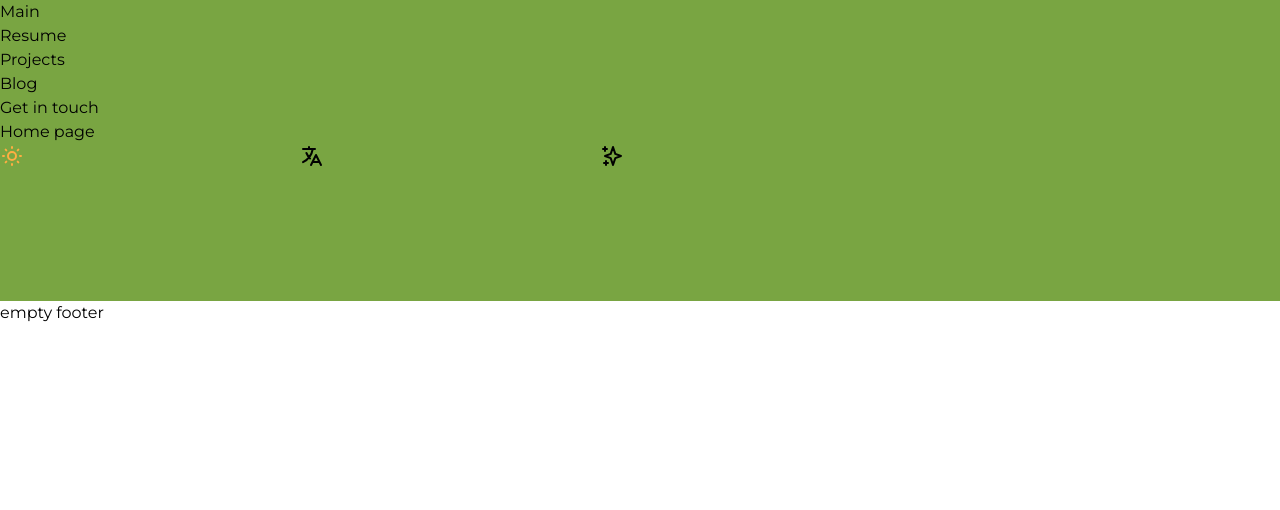
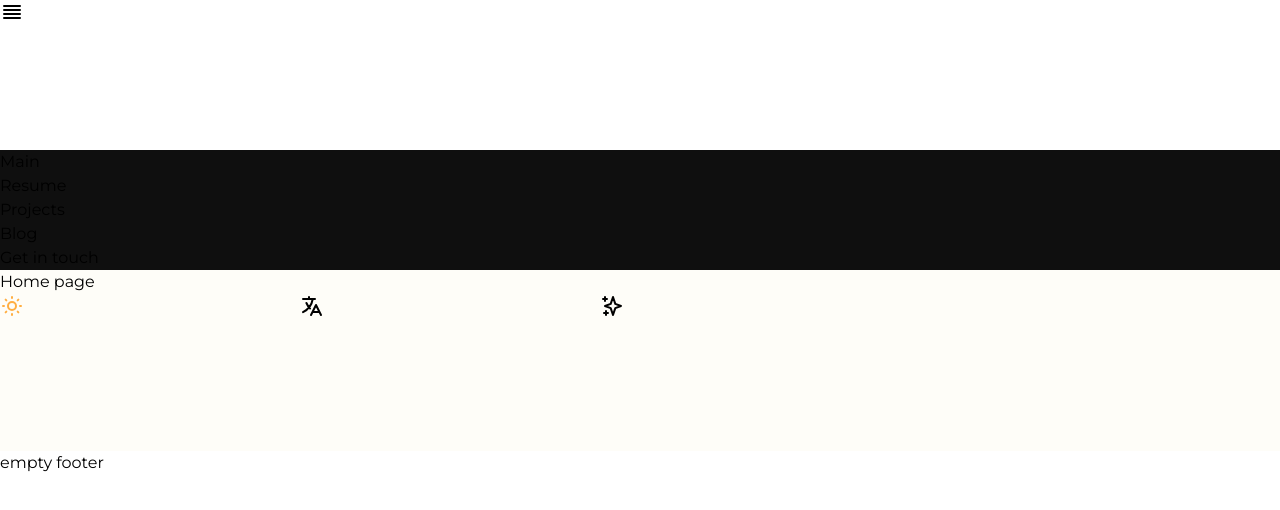
Before and after one commit to Somayyah/sumaiia.xyz-website, a Next.js app: page / in a window 1280 px wide. Shown: the top 510 px of the page. Built offline with nearby package versions, Linux system fonts and the light colour scheme; a web font is replaced by a local one.

Commit message:
SEO Information

```diff
--- a/components/LanguageSwitch.tsx
+++ b/components/LanguageSwitch.tsx
@@ -15,7 +15,7 @@ export default function LanguageSwitch({ setLanguage, Custom }) {
   }
 
 return (
-    <button className="" onClick={()=> {handleICON(); handlelanguage()}}>
+    <button aria-label="Arabic to English and vice versa" className="" onClick={()=> {handleICON(); handlelanguage()}}>
         {icon}
     </button>
     )
--- a/components/Nav.tsx
+++ b/components/Nav.tsx
@@ -1,8 +1,10 @@
 import Link from "next/link"
-
+import ICONS from '../components/icons'
 function Nav() {
 	return (
-        <nav className="">
+  	<div className="">
+			<button className="block">{ICONS.list}</button>
+			<nav aria-label="navigation menu" className="navigation">
 					<ul className="">
 							<li>
 									<Link href="/">
@@ -33,6 +35,7 @@ function Nav() {
 
 					</ul>
 			</nav>
+		</div>
 	);
 }
 
--- a/components/icons.tsx
+++ b/components/icons.tsx
@@ -12,10 +12,10 @@ const menu_mobile: any =
     </svg>
   </>
 
-const down_arrow: any =
+const list: any =
   <>
-    <svg xmlns="http://www.w3.org/2000/svg" fill="currentColor">
-      <path fill-rule="evenodd" d="M16.707 10.293a1 1 0 010 1.414l-6 6a1 1 0 01-1.414 0l-6-6a1 1 0 111.414-1.414L9 14.586V3a1 1 0 012 0v11.586l4.293-4.293a1 1 0 011.414 0z" clip-rule="evenodd" />
+    <svg xmlns="http://www.w3.org/2000/svg" fill="none" stroke="currentColor">
+      <path strokeLinecap="round" strokeLinejoin="round" strokeWidth={2} d="M4 6h16M4 10h16M4 14h16M4 18h16" />
     </svg>
   </>
 
@@ -61,7 +61,7 @@ const minimalist: any =
 const ICONS: any = {
     adjustments: adjustments,
     menu_mobile: menu_mobile,
-    down_arrow: down_arrow,
+    list: list,
     arabic2Eng: arabic2Eng,
     eng2Arabic: eng2Arabic,
     light: light,
--- a/pages/_app.tsx
+++ b/pages/_app.tsx
@@ -8,14 +8,15 @@ import { useState } from 'react'
 function MyApp({ Component, pageProps }) {
   const [Custom, setCustom] = useState({
     theme: "",
-    complexity: "",
+    complexity: "minimalist",
     language: "english"
   });
   console.log(JSON.stringify(Custom))
   return (
     <div className={`${Custom.theme} ${Custom.complexity} ${Custom.language}`}>
-      <main className="bg-primary">
-        <Nav/>
+      <a href="#mainContent" className="skip-link">Skip to main content</a>
+      <Nav/>
+      <main id="mainContent" tabIndex={-1} className="bg-primary">
         <section>
           <Component {...pageProps} />
         </section>
--- a/pages/blog.tsx
+++ b/pages/blog.tsx
@@ -3,7 +3,15 @@ import Head from 'next/head'
 export default function Blog() {
   return (
     <>
-        Blog page
+      <Head>
+        <meta charSet="utf-8" />
+        <meta
+          name="description"
+          content="Read about technologies and topics like cloud computing, DevOps, react front end development. Find tips about Kubernetes, Docker, Puppet, Azure, Firebase and Google cloud platform. Explore tutorials on Python programming, and front end."
+        />
+        <title>Blog - alt f4</title>
+      </Head>
+      Blog page
     </>
   )
 }
--- a/pages/contact.tsx
+++ b/pages/contact.tsx
@@ -3,7 +3,15 @@ import Head from 'next/head'
 export default function Contact() {
   return (
     <>
-        Contacts page
+      <Head>
+				<meta charSet="utf-8" />
+				<meta
+					name="description"
+					content="Find me at linkedin, github and codepen.io."
+			  />
+				<title>Contact information</title>
+  		</Head>
+      Contacts page
     </>
   )
 }
--- a/pages/index.tsx
+++ b/pages/index.tsx
@@ -4,6 +4,11 @@ export default function Home() {
   return (
     <>
       <Head>
+          <meta charSet="utf-8" />
+          <meta
+          name="description"
+          content="For DevOps, frontend and cloud computing. I write about IT automation, python, Controversial opinions, UI/UX design and Google Cloud Platform."/>
+          <title>alt f4 - DevOps, Frontend, Cloud and Daring opinions</title>
       </Head>
         Home page
     </>
--- a/pages/projects.tsx
+++ b/pages/projects.tsx
@@ -3,7 +3,15 @@ import Head from 'next/head'
 export default function Projects() {
   return (
     <>
-        Projects page
+      <Head>
+				<meta charSet="utf-8" />
+				<meta
+					name="description"
+					content="My projects and contributions for DevOps, frontend and cloud computing. This includes Python programming, IT automation, system administration and frontend development."
+				/>
+				<title>Projects - Frontend Development, Programming and DevOps</title>
+  		</Head>
+      Projects page
     </>
   )
 }
--- a/pages/resume.tsx
+++ b/pages/resume.tsx
@@ -3,7 +3,15 @@ import Head from 'next/head'
 export default function Resume() {
   return (
     <>
-        Resume
+      <Head>
+				<meta charSet="utf-8" />
+				<meta
+					name="description"
+					content="Find more about my education and skills in topics cloud computing, DevOps and front end development. Read more about my work experience with Kubernetes, Docker, Puppet, Azure, Firebase and Google cloud platform, Python programming, and front end."
+				/>
+				<title>More about me - Resume</title>
+			</Head>
+      Resume
     </>
   )
 }
--- a/styles/globals.css
+++ b/styles/globals.css
@@ -35,6 +35,27 @@
   --font-sans: "Lateef", cursive;
 }
 
+.skip-link {
+  position: absolute;
+  top: -40px;
+  left: 0;
+  background: #BF1722;
+  color: white;
+  padding: 8px;
+  z-index: 100;
+}
+.skip-link:focus {
+  top: 0;
+}
+
+.navigation {
+  background: var(--secondary);
+}
+.navigation li a {
+  display: block;
+  border-radius: 1rem;
+}
+
 @tailwind components;
 @tailwind utilities;
 
--- a/styles/globals.scss
+++ b/styles/globals.scss
@@ -37,5 +37,26 @@
   }
 }
 
+.skip-link{
+  position: absolute;
+  top: -40px;
+  left: 0;
+  background: #BF1722;
+  color: white;
+  padding: 8px;
+  z-index: 100;
+  &:focus{
+    top: 0;
+  }
+}
+
+.navigation{
+  background: var(--secondary);
+  li a{
+    display: block;
+    border-radius: 1rem;
+  }
+}
+
 @tailwind components;
 @tailwind utilities;
```
Also changed, not shown: 2 other files (tests, documents, lock files or other folders). Lines whose indentation alone changed are shown as unchanged.
